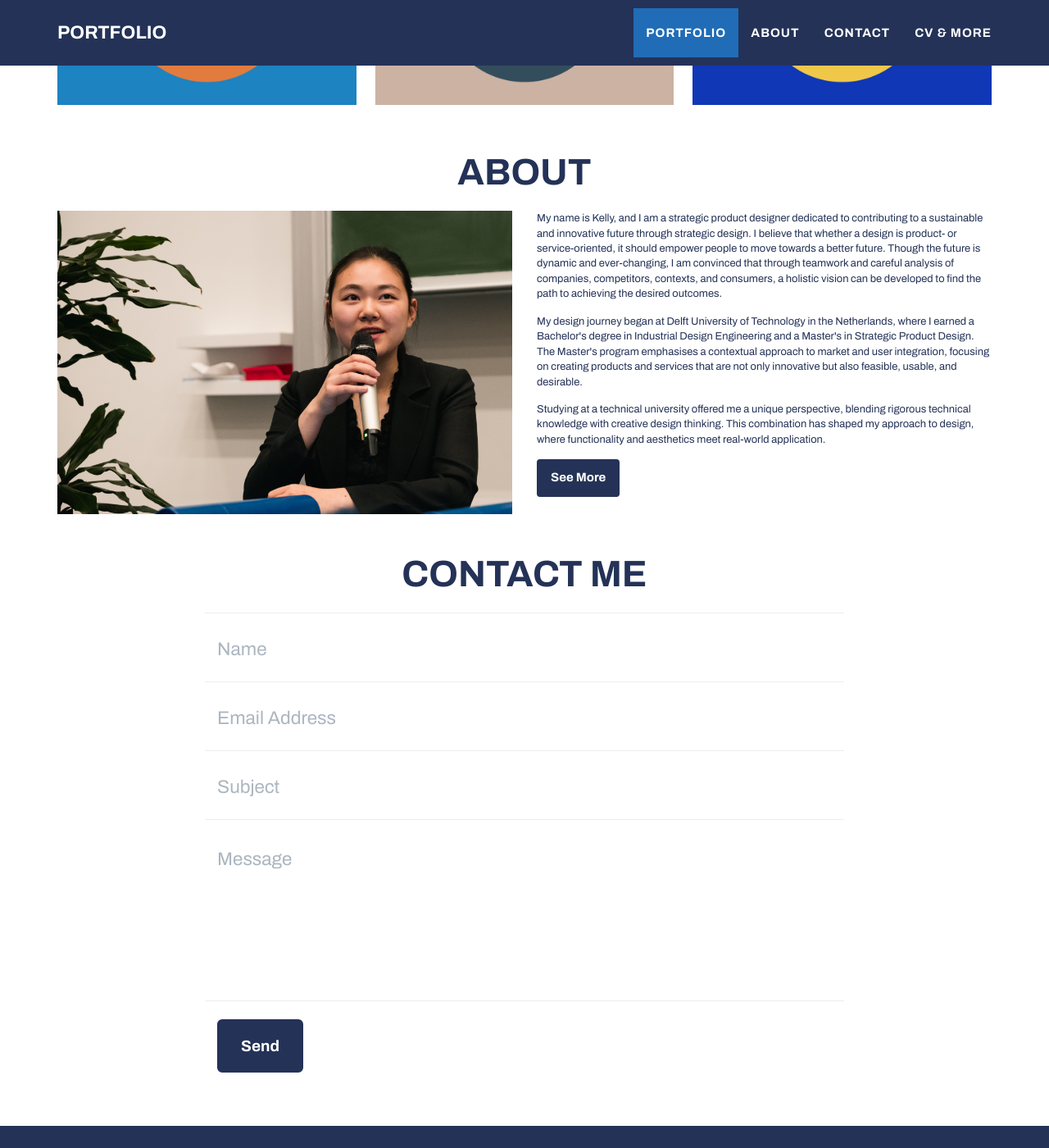
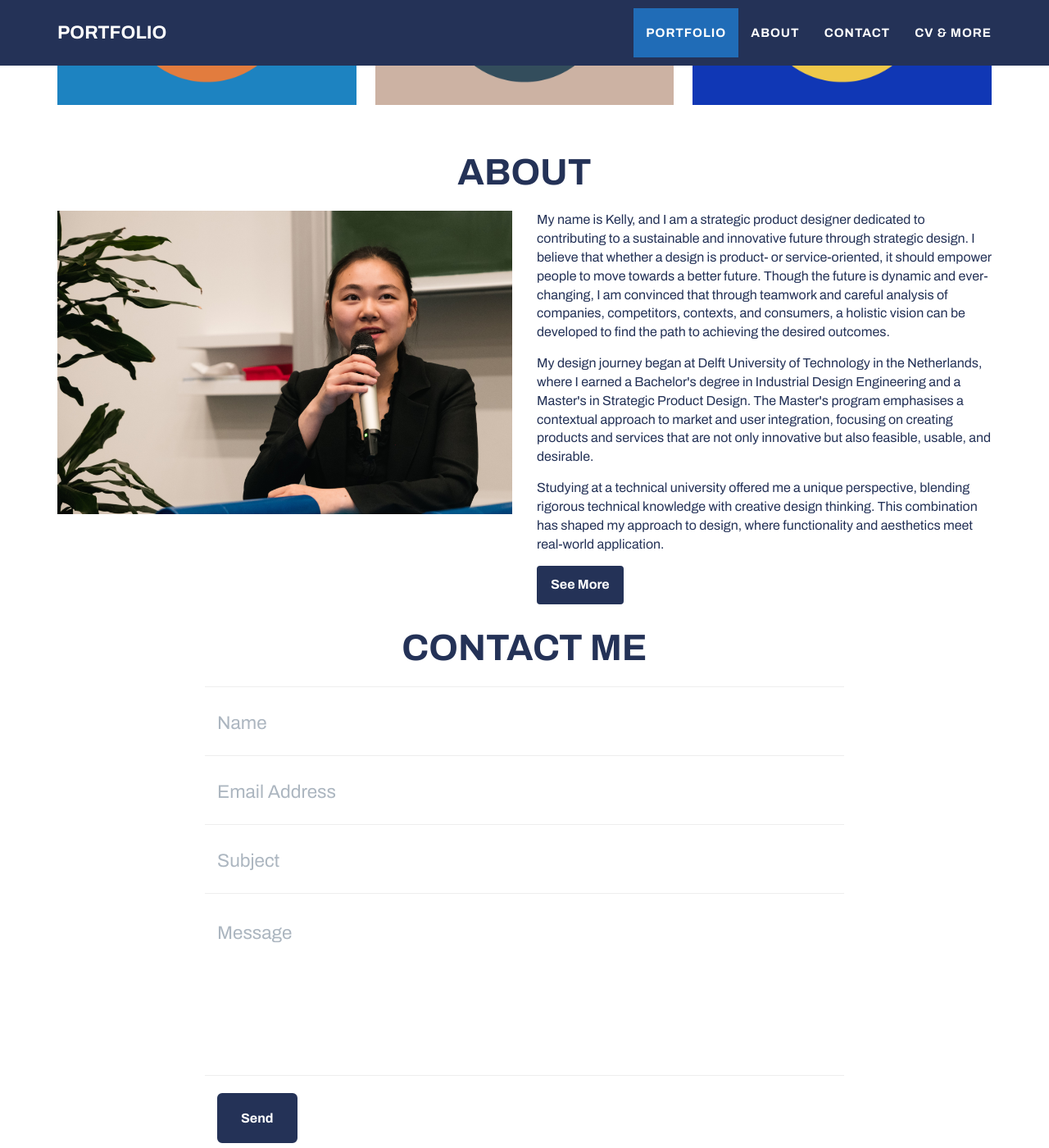
Before and after one commit to Kelly-Portfolio/Kelly-Portfolio.github.io, a Jekyll site: the page built from _posts/2014-07-18-project-1.markdown, in a window 1280 px wide and 1400 px high, scrolled down 1051 px. Shown: the whole window at 82% size. Built offline with Jekyll 4.4.1, drawn with Linux system fonts in a browser that asks for light colours.

Commit message:
manual font change

```diff
--- a/_config.yml
+++ b/_config.yml
@@ -6,9 +6,6 @@ description: "Kelly Xu's Portfolio"
 keywords: "Kelly, Kelly Xu, Portfolio, Designer, Strategic Product Design, Strategic Product Designer"
 skills: "A Strategic Way Forward"
 meta_author: Xu Kelly
-
-# fonts
-font_size_small: '16px'
 
 # Google webmaster tools
 google_verify:
--- a/_includes/css/main.css
+++ b/_includes/css/main.css
@@ -14,7 +14,7 @@ p {
 }
 
 p.small {
-    font-size: $font-size-small;
+    font-size: 16px; /*you should also change it in the btn-success down below, which uses the same font size*/
 }
 
 a,
@@ -530,6 +530,7 @@ ul.list-inline li {
     color: #fff; /* Ensure text color is white */
     font-family: Archivo, Tahoma, Arial, sans-serif;
     font-weight: bold;
+    font-size: 16px; /* Set the text size to font small*/
     transition: background-color 0.3s, color 0.3s, border-color 0.3s; /* Smooth transition */
 }
 
```
